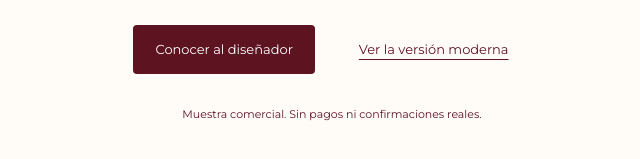
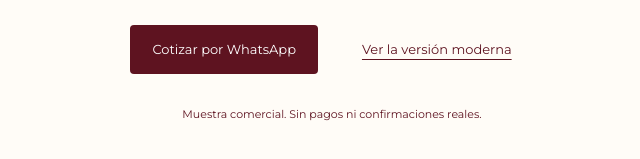
Before and after one commit to Egomaniac95/wedding-demo-classic, a plain HTML site: page index.html in a window 1280 px wide. Shown: the part 2005-2164 px from the top of the page, 308-948 px from the left. Drawn offline with Linux system fonts and the light colour scheme; a script that the page names is missing.

Commit message:
Add authorized business WhatsApp contact

```diff
--- a/index.html
+++ b/index.html
@@ -775,6 +775,6 @@
      <script src="js/particles.js"></script>
      <script src="js/app.js"></script>
      <!----------------------------------- js links ends ------------------------------>
-  <section class="demo-promo" aria-labelledby="demo-promo-title"><p>Diseño de invitaciones digitales</p><h2 id="demo-promo-title">Tu historia, tu propia invitación.</h2><p>Esta boda es una muestra con personajes ficticios. El diseño, las fotos y cada detalle se pueden personalizar para tu celebración.</p><div><a class="demo-contact" href="https://github.com/Egomaniac95" target="_blank" rel="noopener noreferrer">Conocer al diseñador</a><a href="https://egomaniac95.github.io/wedding-demo-modern/">Ver la versión moderna</a></div><small>Muestra comercial. Sin pagos ni confirmaciones reales.</small></section>
+  <section class="demo-promo" aria-labelledby="demo-promo-title"><p>Diseño de invitaciones digitales</p><h2 id="demo-promo-title">Tu historia, tu propia invitación.</h2><p>Esta boda es una muestra con personajes ficticios. El diseño, las fotos y cada detalle se pueden personalizar para tu celebración.</p><div><a class="demo-contact" href="https://wa.me/51933881757?text=Hola%2C%20quisiera%20cotizar%20una%20invitaci%C3%B3n%20web%20de%20boda%20como%20la%20demo%20cl%C3%A1sica." target="_blank" rel="noopener noreferrer">Cotizar por WhatsApp</a><a href="https://egomaniac95.github.io/wedding-demo-modern/">Ver la versión moderna</a></div><small>Muestra comercial. Sin pagos ni confirmaciones reales.</small></section>
 </body>
 </html>
```
Also changed, not shown: 1 other file.
